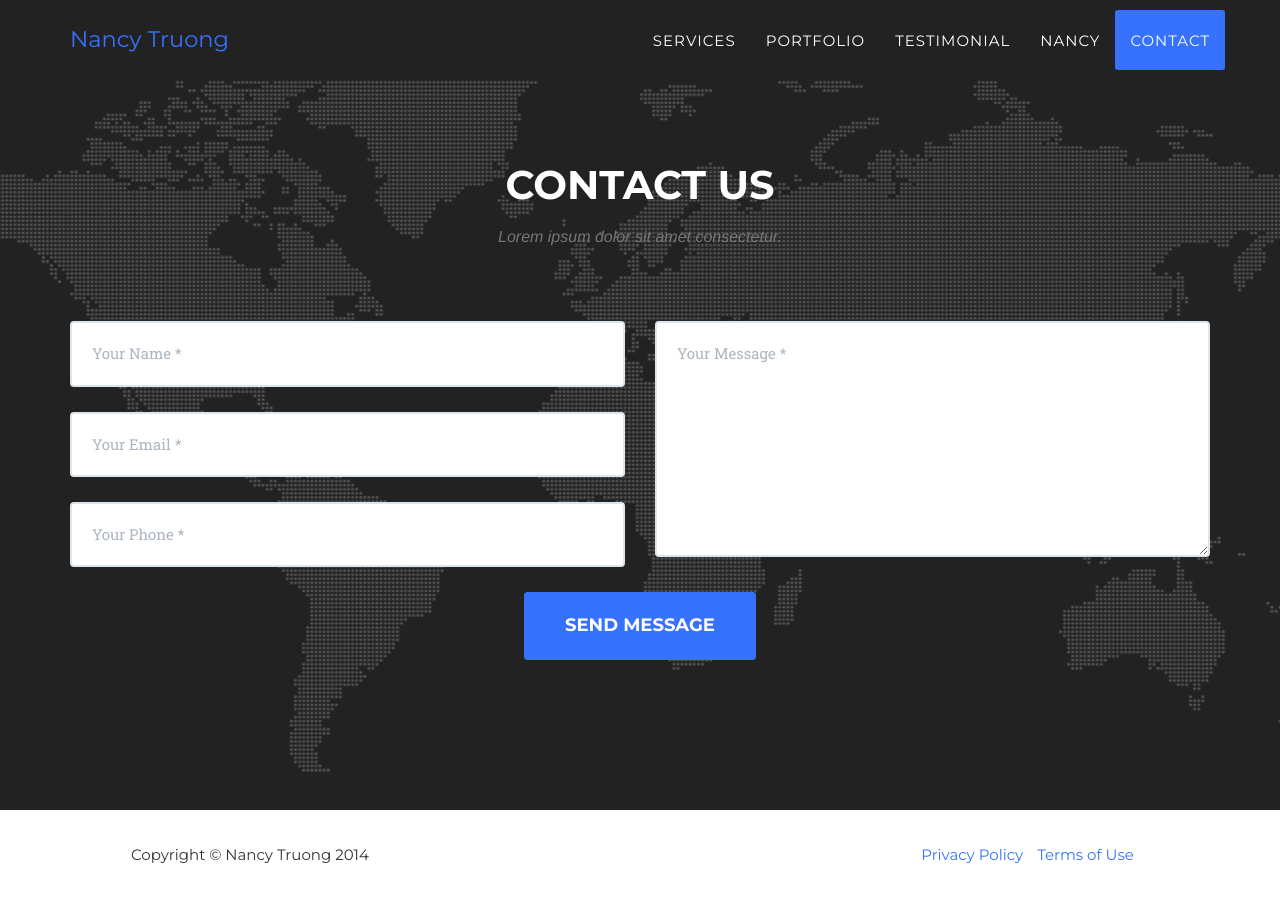
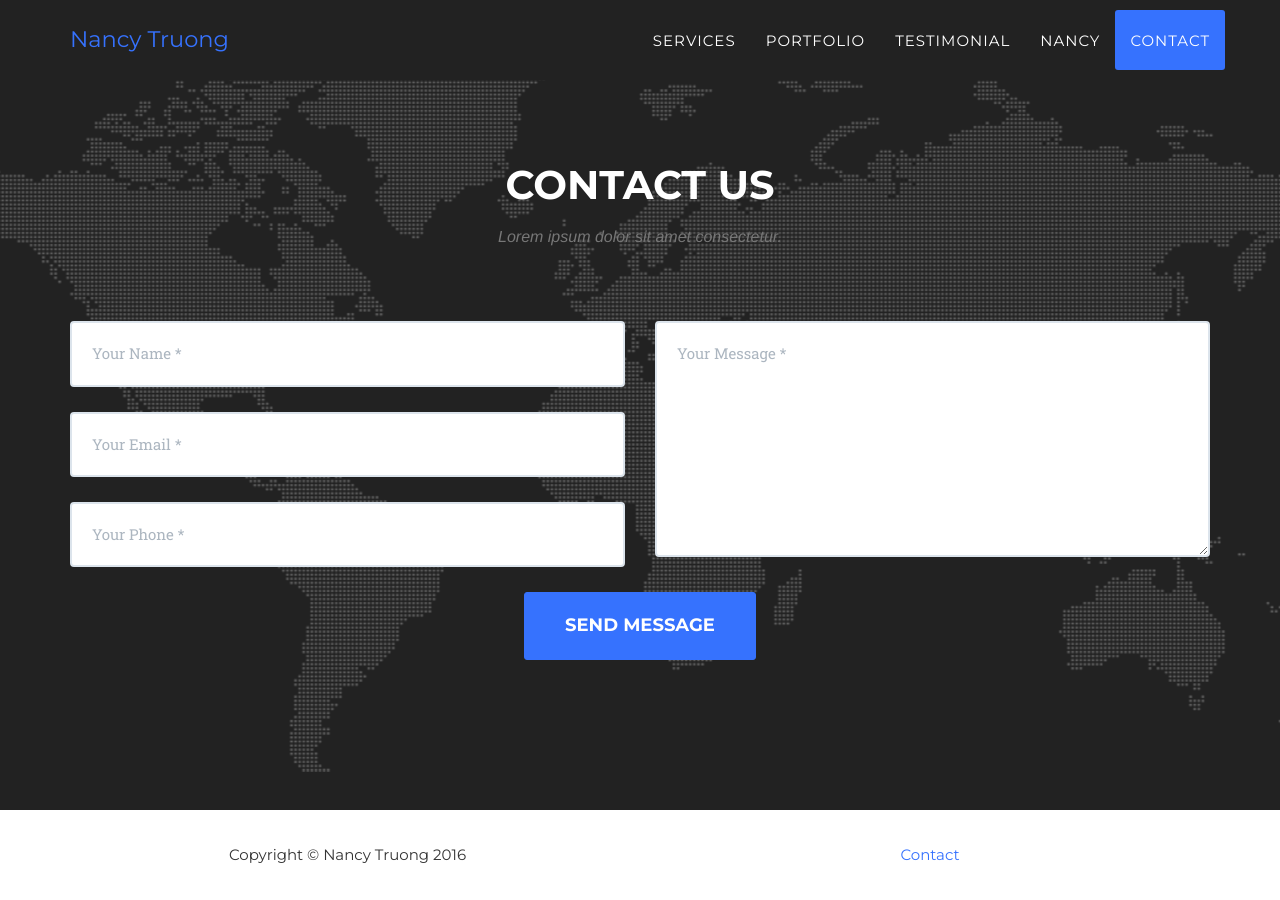
Before and after one commit to nancytruongus/nancytruongus.github.io, a Jekyll site: the page built from index.html, in a window 1280 px wide and 900 px high, scrolled down 3476 px. Built offline with Jekyll 4.4.1, drawn with Linux system fonts in a browser that asks for light colours; some web fonts are replaced.

Commit message:
update footer

```diff
--- a/_includes/footer.html
+++ b/_includes/footer.html
@@ -1,22 +1,12 @@
   <footer>
         <div class="container">
             <div class="row">
-                <div class="col-md-4">
-                    <span class="copyright">Copyright &copy; {{ site.title }} 2014</span>
+                <div class="col-md-6">
+                    <span class="copyright">Copyright &copy; {{ site.title }} 2016</span>
                 </div>
-                <div class="col-md-4">
-                    <ul class="list-inline social-buttons">
-                        {% for network in site.social %}
-                        <li><a href="{{ network.url }}"><i class="fa fa-{{ network.title }}"></i></a>
-                        </li>
-                        {% endfor %}
-                    </ul>
-                </div>
-                <div class="col-md-4">
+                <div class="col-md-6">
                     <ul class="list-inline quicklinks">
-                        <li><a href="#">Privacy Policy</a>
-                        </li>
-                        <li><a href="#">Terms of Use</a>
+                        <li><a href="mailto:nancy@nancytruong.us" target="_blank">Contact</a>
                         </li>
                     </ul>
                 </div>
```
